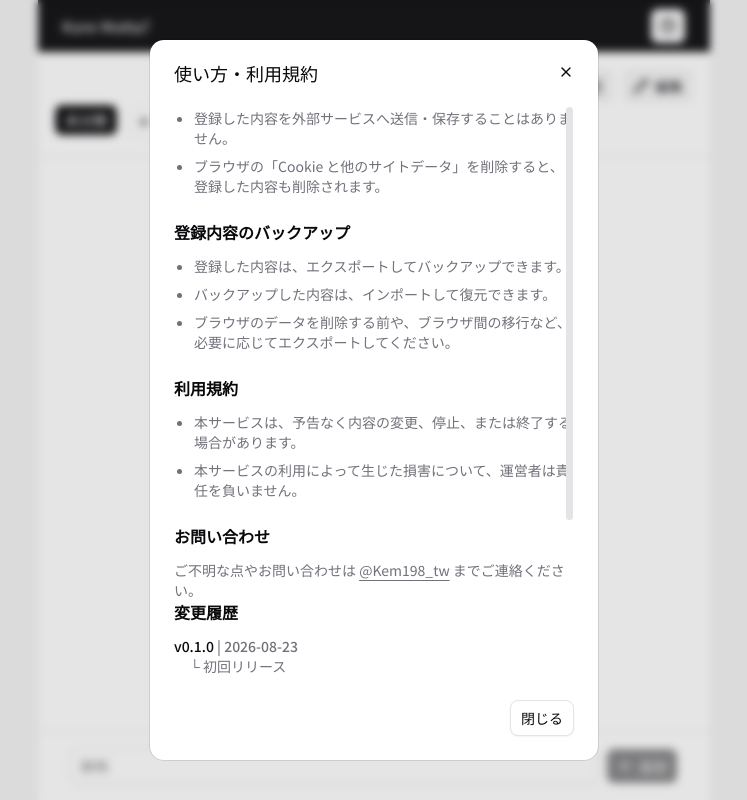
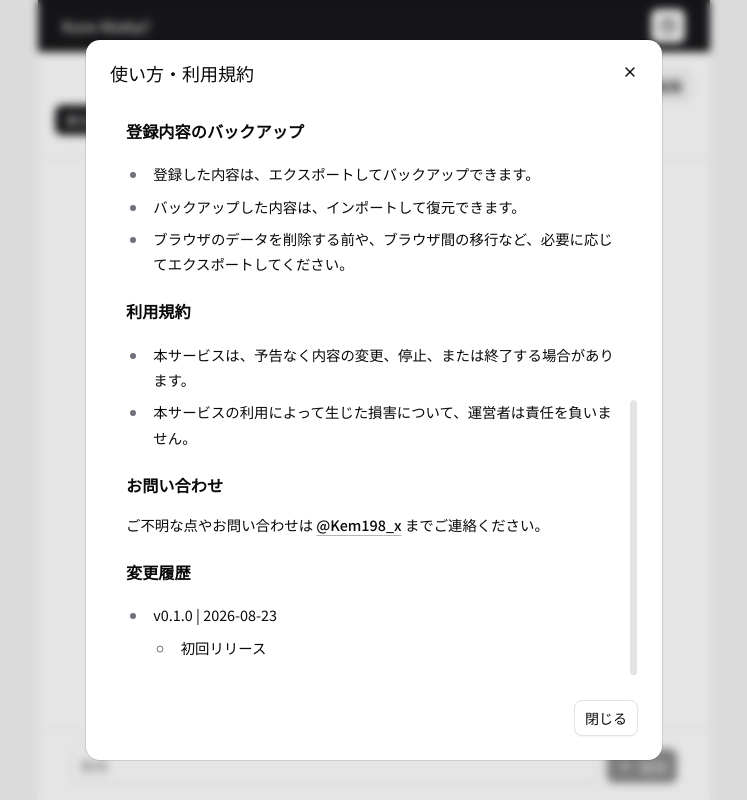
Before and after one commit to kem198/kore-motta, a Next.js app: page / in a window 1280 px wide. Both pictures are taken after a click on the button 934 px from the left and 26 px from the top of the page. Shown: the whole page, without its empty margins (266-1013 px from the left). Built offline with nearby package versions, Linux system fonts and the light colour scheme.

Commit message:
feat: enhance HelpDialog content and layout for better user experience

```diff
--- a/src/components/shared/dialog/help-dialog.tsx
+++ b/src/components/shared/dialog/help-dialog.tsx
@@ -15,24 +15,40 @@ import { CircleHelpIcon } from "lucide-react";
 
 function Term() {
   return (
-    <div className="space-y-6">
-      <section className="space-y-3">
-        <h3 className="text-base font-semibold">Kore Motta? について</h3>
+    <div
+      className="typeset typeset-docs space-y-6"
+      style={{ "--typeset-size": "0.9rem" } as React.CSSProperties}
+    >
+      <section>
+        <h3>このアプリは何？</h3>
 
-        <p className="text-muted-foreground text-sm">
-          Kore Motta? は、毎日の「これ持った？」を確認するシンプルな Todo
-          アプリです。
+        <p>
+          <strong>Kore Motta?</strong>
+          は、毎日の「これ持った？」を確認するシンプルな Todo アプリです。
         </p>
 
-        <p className="text-muted-foreground text-sm">
-          設定した時刻になると、登録したタスクがすべて未完了に戻ります。
+        <p>
+          持ち物や毎日行う作業を登録しておけば、毎日のチェックリストとして繰り返し利用できます。
         </p>
       </section>
 
-      <section className="space-y-3">
-        <h3 className="text-base font-semibold">登録内容の取り扱い</h3>
+      <section>
+        <h3>このアプリの特徴</h3>
 
-        <ul className="text-muted-foreground list-disc space-y-2 pl-5 text-sm">
+        <ul>
+          <li>
+            設定した時刻になると、登録したタスクがすべて未完了に戻ります。
+          </li>
+          <li>
+            繰り返しのタスクや期限切れのタスクが溜まらないため、必要なときに気軽に使えます。
+          </li>
+        </ul>
+      </section>
+
+      <section>
+        <h3>情報の取り扱い</h3>
+
+        <ul>
           <li>登録した内容は、お使いのブラウザ内に保存されます。</li>
           <li>登録した内容を外部サービスへ送信・保存することはありません。</li>
           <li>
@@ -42,10 +58,10 @@ function Term() {
         </ul>
       </section>
 
-      <section className="space-y-3">
-        <h3 className="text-base font-semibold">登録内容のバックアップ</h3>
+      <section>
+        <h3>登録内容のバックアップ</h3>
 
-        <ul className="text-muted-foreground list-disc space-y-2 pl-5 text-sm">
+        <ul>
           <li>登録した内容は、エクスポートしてバックアップできます。</li>
           <li>バックアップした内容は、インポートして復元できます。</li>
           <li>
@@ -54,10 +70,10 @@ function Term() {
         </ul>
       </section>
 
-      <section className="space-y-3">
-        <h3 className="text-base font-semibold">利用規約</h3>
+      <section>
+        <h3>利用規約</h3>
 
-        <ul className="text-muted-foreground list-disc space-y-2 pl-5 text-sm">
+        <ul>
           <li>
             本サービスは、予告なく内容の変更、停止、または終了する場合があります。
           </li>
@@ -67,22 +83,24 @@ function Term() {
         </ul>
       </section>
 
-      <section className="space-y-3">
-        <h3 className="text-base font-semibold">お問い合わせ</h3>
+      <section>
+        <h3>お問い合わせ</h3>
 
-        <p className="text-muted-foreground text-sm">
+        <p>
           ご不明な点やお問い合わせは{" "}
           <a
-            href="https://x.com/Kem198_tw"
+            href="https://x.com/Kem198_x"
             target="_blank"
             rel="noopener noreferrer"
             className="underline underline-offset-4"
           >
-            @Kem198_tw
+            @Kem198_x
           </a>{" "}
           までご連絡ください。
         </p>
       </section>
+
+      <Changelog />
     </div>
   );
 }
@@ -97,25 +115,25 @@ function Changelog() {
   ];
 
   return (
-    <section className="space-y-3">
-      <h3 className="text-base font-semibold">変更履歴</h3>
+    <section>
+      <h3>変更履歴</h3>
 
-      <div className="space-y-4 text-sm">
+      <ul>
         {CHANGELOG.map((release) => (
-          <div key={release.version}>
-            <p className="font-medium">
+          <li key={release.version}>
+            <p>
               {release.version}
-              <span className="text-muted-foreground"> | {release.date}</span>
+              <span> | {release.date}</span>
             </p>
 
-            <ul className="text-muted-foreground list-none space-y-1 pl-4">
+            <ul>
               {release.changes.map((change) => (
-                <li key={change}>└ {change}</li>
+                <li key={change}>{change}</li>
               ))}
             </ul>
-          </div>
+          </li>
         ))}
-      </div>
+      </ul>
     </section>
   );
 }
@@ -137,14 +155,13 @@ export function HelpDialog() {
         <CircleHelpIcon size={20} />
       </DialogTrigger>
 
-      <DialogContent className="flex h-[90vh] max-h-[90vh] flex-col">
+      <DialogContent className="flex h-[90vh] max-h-[90vh] w-[calc(100%-2rem)] !max-w-xl flex-col">
         <DialogHeader>
           <DialogTitle>使い方・利用規約</DialogTitle>
         </DialogHeader>
 
-        <ScrollArea className="min-h-0 flex-1">
+        <ScrollArea className="min-h-0 flex-1 p-4">
           <Term />
-          <Changelog />
         </ScrollArea>
         <DialogFooter>
           <DialogClose
```
